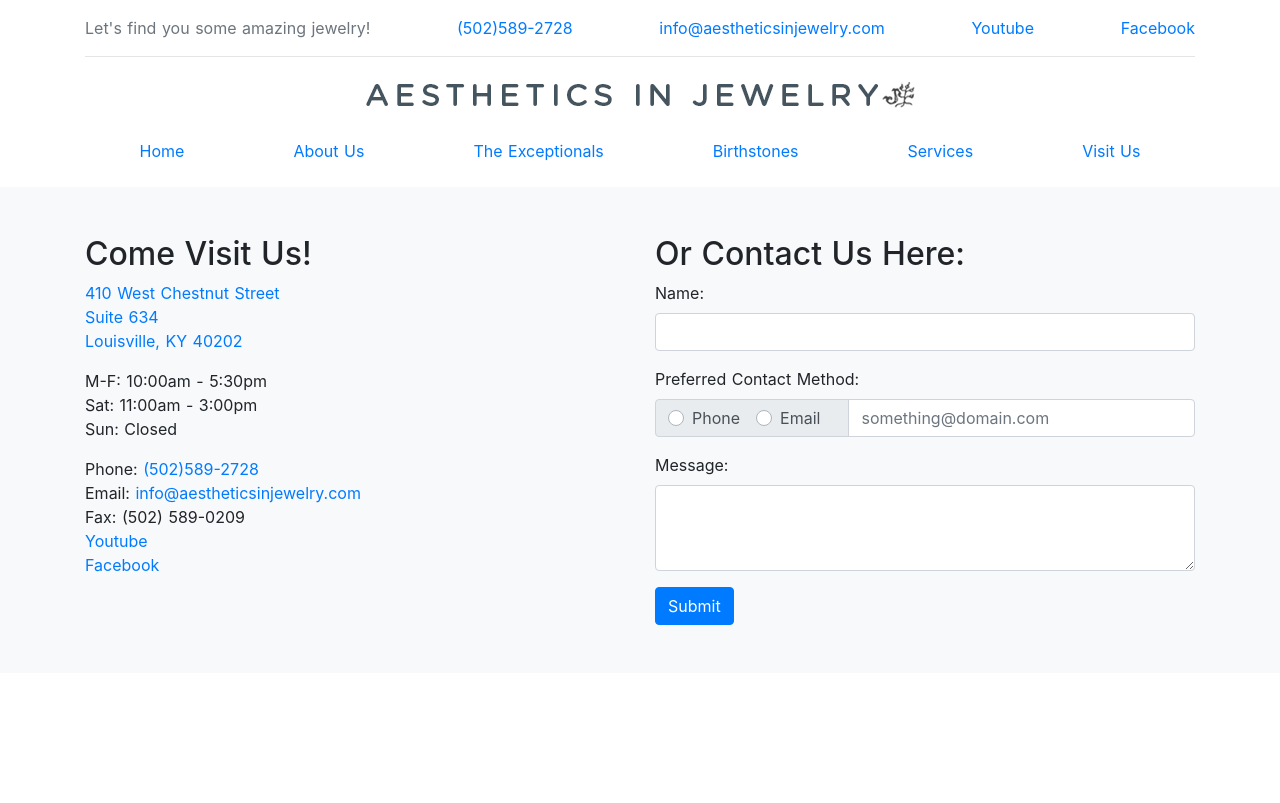
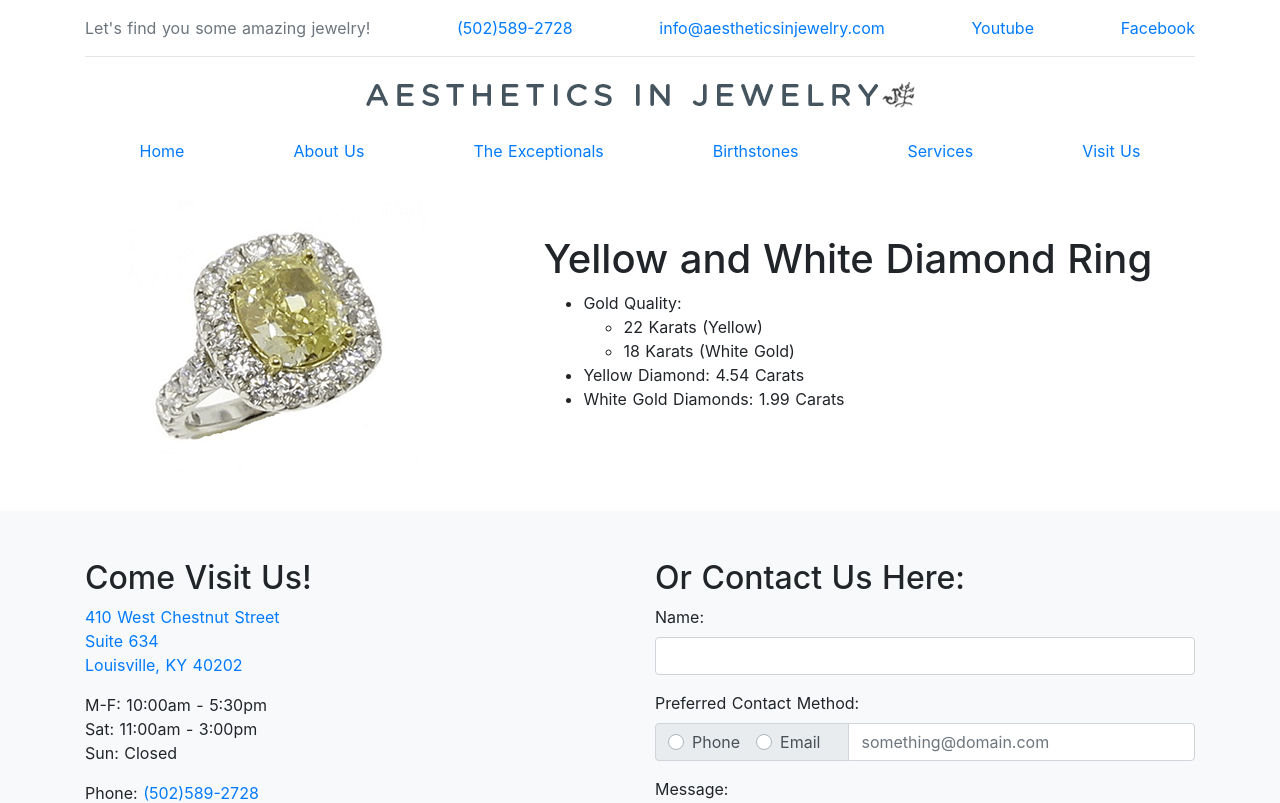
Before and after one commit to shadowlion/aestheticsinjewelry, a Nuxt app in the folder client/: page /exceptionals/3 in a window 1280 px wide. Shown: the top 803 px of the page. Built offline with nearby package versions, Linux system fonts and the light colour scheme.

Commit message:
add pages for individual exceptional items

```diff
--- /dev/null
+++ b/client/pages/exceptionals/1.vue
@@ -0,0 +1,17 @@
+<template>
+  <section class="container">
+    <article class="pb-4">
+      <div class="row d-flex justify-content-around">
+        <img :src="require('@/assets/exceptional-1.png')" alt="Exceptional 1" />
+        <div class="py-5">
+          <h1>Large Open Sapphire and Diamond Ring</h1>
+          <ul>
+            <li>Gold Quality: 18 Karats</li>
+            <li>Sapphire: 10.99 Carats</li>
+            <li>Diamonds: 3.31 Carats (174)</li>
+          </ul>
+        </div>
+      </div>
+    </article>
+  </section>
+</template>
--- /dev/null
+++ b/client/pages/exceptionals/2.vue
@@ -0,0 +1,28 @@
+<template>
+  <section class="container">
+    <article class="pb-4">
+      <div class="row d-flex justify-content-around">
+        <img :src="require('@/assets/exceptional-2.png')" alt="Exceptional 1" />
+        <div class="py-5">
+          <h1>Emerald and Diamond Necklace</h1>
+          <ul>
+            <li>Gold Quality: 18 Carats</li>
+            <li>
+              Pendant:
+              <ul>
+                <li>Genuine Emerald: 36.05 Carats</li>
+                <li>Diamond: 1.66 Carats</li>
+              </ul>
+            </li>
+            <li>
+              Necklace:
+              <ul>
+                <li>Diamond: 5.00 Carats</li>
+              </ul>
+            </li>
+          </ul>
+        </div>
+      </div>
+    </article>
+  </section>
+</template>
--- /dev/null
+++ b/client/pages/exceptionals/3.vue
@@ -0,0 +1,23 @@
+<template>
+  <section class="container">
+    <article class="pb-4">
+      <div class="row d-flex justify-content-around">
+        <img :src="require('@/assets/exceptional-3.png')" alt="Exceptional 1" />
+        <div class="py-5">
+          <h1>Yellow and White Diamond Ring</h1>
+          <ul>
+            <li>
+              Gold Quality:
+              <ul>
+                <li>22 Karats (Yellow)</li>
+                <li>18 Karats (White Gold)</li>
+              </ul>
+            </li>
+            <li>Yellow Diamond: 4.54 Carats</li>
+            <li>White Gold Diamonds: 1.99 Carats</li>
+          </ul>
+        </div>
+      </div>
+    </article>
+  </section>
+</template>
--- /dev/null
+++ b/client/pages/exceptionals/4.vue
@@ -0,0 +1,17 @@
+<template>
+  <section class="container">
+    <article class="pb-4">
+      <div class="row d-flex justify-content-around">
+        <img :src="require('@/assets/exceptional-4.png')" alt="Exceptional 1" />
+        <div class="py-5">
+          <h1>Round Sapphire and Diamond Ring</h1>
+          <ul>
+            <li>Gold Quality: 18 Karats</li>
+            <li>Sapphires: 2.48 Carats</li>
+            <li>Diamonds:</li>
+          </ul>
+        </div>
+      </div>
+    </article>
+  </section>
+</template>
--- /dev/null
+++ b/client/pages/exceptionals/5.vue
@@ -0,0 +1,17 @@
+<template>
+  <section class="container">
+    <article class="pb-4">
+      <div class="row d-flex justify-content-around">
+        <img :src="require('@/assets/exceptional-5.png')" alt="Exceptional 1" />
+        <div class="py-5">
+          <h1>Emerald and Diamond Ring</h1>
+          <ul>
+            <li>Gold Quality: 18 Karats</li>
+            <li>Emerald: 2.55 Carats</li>
+            <li>Diamonds: 2.50 Carats</li>
+          </ul>
+        </div>
+      </div>
+    </article>
+  </section>
+</template>
--- /dev/null
+++ b/client/pages/exceptionals/6.vue
@@ -0,0 +1,18 @@
+<template>
+  <section class="container">
+    <article class="pb-4">
+      <div class="row d-flex justify-content-around">
+        <img :src="require('@/assets/exceptional-6.png')" alt="Exceptional 1" />
+        <div class="py-5">
+          <h1>Tri-Color Gold and Diamond Ring</h1>
+          <ul>
+            <li>Gold Quality: 18 Karats</li>
+            <li>White Diamonds: 1.16 Carats</li>
+            <li>Red-Yellow Diamonds: 1.17 Carats</li>
+            <li>Pink Diamonds: 1.14 Carats</li>
+          </ul>
+        </div>
+      </div>
+    </article>
+  </section>
+</template>
```
Also changed, not shown: client/pages/exceptionals/index.vue (renamed from client/pages/exceptionals.vue).
